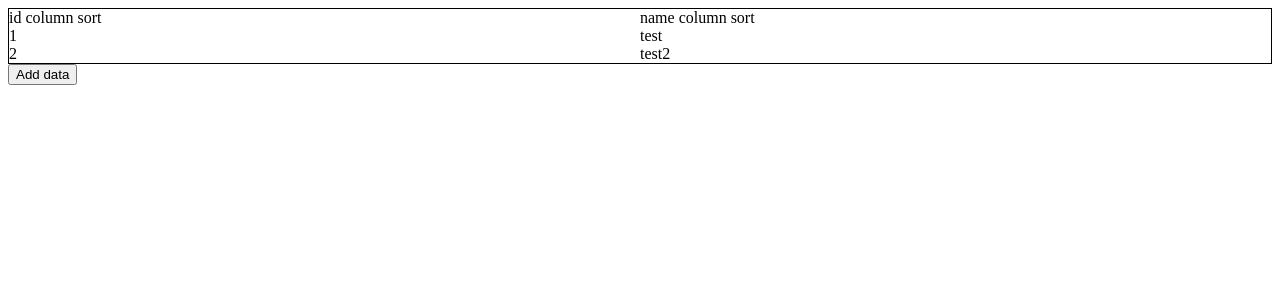
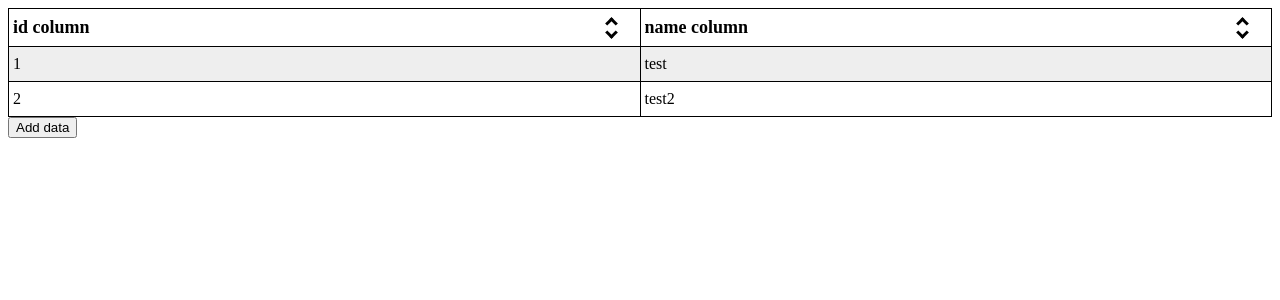
Before and after one commit to NoMercy235/angular-recap, an Angular app: page / in a window 1280 px wide. Shown: the top 300 px of the page. Built offline with nearby package versions, Linux system fonts and the light colour scheme.

Commit message:
feat: improved the table's CSS

```diff
--- a/src/shared/table/t-column/t-column.component.ts
+++ b/src/shared/table/t-column/t-column.component.ts
@@ -1,10 +1,9 @@
-import { ChangeDetectionStrategy, Component, Input, ViewEncapsulation } from '@angular/core';
+import { ChangeDetectionStrategy, Component, Input } from '@angular/core';
 
 @Component({
   selector: 't-column',
   templateUrl: './t-column.component.html',
   styleUrls: ['./t-column.component.scss'],
-  encapsulation: ViewEncapsulation.ShadowDom,
   changeDetection: ChangeDetectionStrategy.OnPush,
 })
 export class TColumn<T> {
--- a/src/shared/table/t-grid/t-grid.component.html
+++ b/src/shared/table/t-grid/t-grid.component.html
@@ -1,7 +1,7 @@
 <div class="container">
-  <div class="row">
-    <div class="column" *ngFor="let column of columns.toArray()">
-      {{column.name}}
+  <div class="row header">
+    <div class="column header" *ngFor="let column of columns.toArray()">
+      <span>{{column.name}}</span>
       <t-sort-icon (onSortChange)="onSortChange(column.property, $event)"></t-sort-icon>
     </div>
   </div>
--- a/src/shared/table/t-grid/t-grid.component.scss
+++ b/src/shared/table/t-grid/t-grid.component.scss
@@ -6,6 +6,34 @@
 
     .column {
       flex: 1;
+      padding: 8px 4px;
+
+      &.header {
+        display: flex;
+        align-items: center;
+
+        > span:first-child {
+          flex: 1;
+          font-weight: bold;
+          font-size: large;
+        }
+      }
+
+      &:not(:last-of-type) {
+        border-right: 1px solid black;
+      }
+    }
+
+    &:not(:last-of-type) {
+      border-bottom: 1px solid black;
+    }
+
+    &:nth-child(2n) {
+      background-color: #eee;
+    }
+
+    &:not(.header):hover {
+      background-color: #ccc;
     }
   }
 }
--- a/src/shared/table/t-grid/t-grid.component.ts
+++ b/src/shared/table/t-grid/t-grid.component.ts
@@ -5,8 +5,7 @@ import {
   EventEmitter,
   Input,
   Output,
-  QueryList,
-  ViewEncapsulation
+  QueryList
 } from '@angular/core';
 import { TColumn } from "../t-column/t-column.component";
 import { SortDirection } from "../types";
@@ -15,7 +14,6 @@ import { SortDirection } from "../types";
   selector: 't-grid',
   templateUrl: './t-grid.component.html',
   styleUrls: ['./t-grid.component.scss'],
-  encapsulation: ViewEncapsulation.ShadowDom,
   changeDetection: ChangeDetectionStrategy.OnPush,
 })
 export class TGrid<T> {
--- a/src/shared/table/t-sort-icon/t-sort-icon.component.html
+++ b/src/shared/table/t-sort-icon/t-sort-icon.component.html
@@ -1 +1,12 @@
-<span (click)="onSortChangeWrapper()">sort</span>
+<span class="arrow-container" (click)="onSortChangeWrapper()">
+  <span *ngIf="isDirectionNone()" class="sort-none-container">
+    <span class="arrow up"></span>
+    <span class="arrow down"></span>
+  </span>
+  <span *ngIf="isDirectionAsc()">
+    <span class="arrow up"></span>
+  </span>
+  <span *ngIf="isDirectionDsc()">
+    <span class="arrow down"></span>
+  </span>
+</span>
--- /dev/null
+++ b/src/shared/table/t-sort-icon/t-sort-icon.component.scss
@@ -0,0 +1,44 @@
+@mixin border($color) {
+  border: solid $color;
+  border-width: 0 3px 3px 0;
+}
+
+.arrow-container {
+  display: flex;
+  padding-right: 20px;
+
+  &:hover {
+    cursor: pointer;
+
+    span.arrow {
+      @include border(red);
+    }
+  }
+
+  .arrow {
+    @include border(black);
+    display: inline-block;
+    padding: 3px;
+  }
+
+  .right {
+    transform: rotate(-45deg);
+  }
+
+  .left {
+    transform: rotate(135deg);
+  }
+
+  .up {
+    transform: rotate(-135deg);
+  }
+
+  .down {
+    transform: rotate(45deg);
+  }
+
+  .sort-none-container {
+    display: inline-flex;
+    flex-direction: column;
+  }
+}
--- a/src/shared/table/t-sort-icon/t-sort-icon.component.ts
+++ b/src/shared/table/t-sort-icon/t-sort-icon.component.ts
@@ -1,11 +1,13 @@
-import { Component, EventEmitter, Output } from '@angular/core';
+import { ChangeDetectionStrategy, Component, EventEmitter, Output } from '@angular/core';
 
 import { SortDirection } from "../types";
 import { getNextDirection } from "../utils";
 
 @Component({
   selector: 't-sort-icon',
-  templateUrl: 't-sort-icon.component.html'
+  templateUrl: 't-sort-icon.component.html',
+  styleUrls: ['./t-sort-icon.component.scss'],
+  changeDetection: ChangeDetectionStrategy.OnPush,
 })
 
 export class TSortIcon {
@@ -17,4 +19,8 @@ export class TSortIcon {
     this.currentDirection = getNextDirection(this.currentDirection);
     this.onSortChange.emit(this.currentDirection)
   };
+
+  isDirectionNone = () => this.currentDirection === SortDirection.None;
+  isDirectionAsc = () => this.currentDirection === SortDirection.Ascending;
+  isDirectionDsc = () => this.currentDirection === SortDirection.Descending;
 }
```
